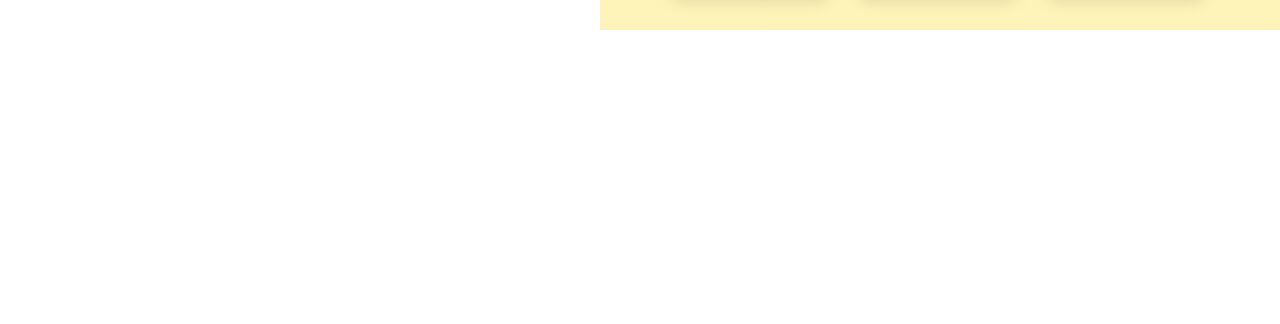
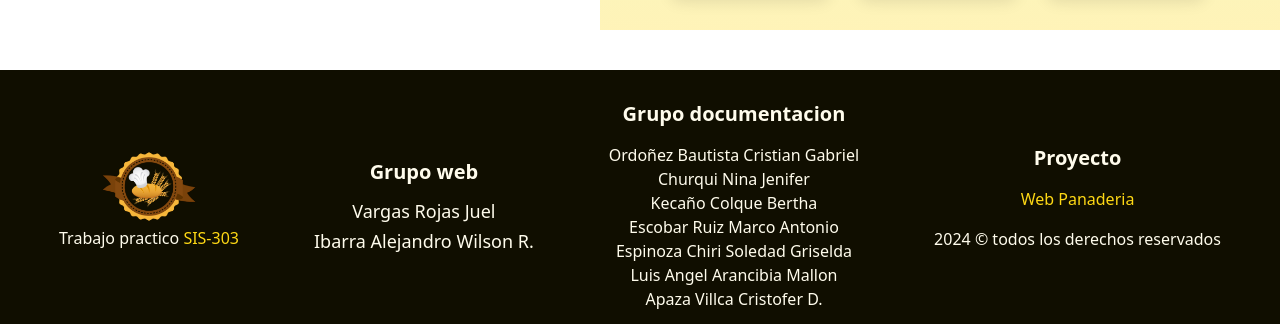
Before and after one commit to JuelVargas/web-react-panaderia, a React (Vite) app: page / in a window 1280 px wide. Shown: the part 809-1133 px from the top of the page. Before the commit the page ends 839 px from the top, so only its background shows below. Built offline with nearby package versions, Linux system fonts and the light colour scheme; a web font is replaced by a local one.

Commit message:
agrega: seccion Footer y estilos

```diff
--- a/src/App.jsx
+++ b/src/App.jsx
@@ -1,5 +1,5 @@
 
-import { Navbar } from './Components'
+import { Navbar, Footer } from './Components'
 import { Hero, Maquinaria, Recetas, Reportes, Personal, Inventario } from './sections'
 import { Routes, Route } from 'react-router-dom'
 import './App.css'
@@ -22,6 +22,7 @@ function App() {
         <Route path='/inventario' element={<Inventario />} />
 
       </Routes>
+      <Footer/>
     </main>
 
   )
--- /dev/null
+++ b/src/Components/Footer.jsx
@@ -0,0 +1,54 @@
+import { logoPanaderia } from "../assets/images"
+
+const Footer = () => {
+  return (
+    <footer className="w-full mt-4 md:mt-10 flex flex-col gap-4 items-center md:flex-row md:justify-evenly py-2 md:py-4 bg-text text-background">
+        <div className=" flex flex-col items-center justify-center">
+            <img src={logoPanaderia} alt="logo" width={100} height={100} />
+            <p>Trabajo practico <span className="text-primary">SIS-303</span></p>
+        </div>
+        <div className="text-center">
+            <p
+            className="text-xl font-semibold my-4 flex flex-col items-center justify-between"
+            >
+                Grupo web
+            </p>
+            <ul className="text-lg font-medium">
+                <li className="my-2 ">Vargas Rojas Juel</li>
+                <li >Ibarra Alejandro Wilson R.</li>
+            </ul>
+        </div>
+        <div >
+            <p
+            className="text-xl font-semibold my-4 flex flex-col items-center justify-between"
+            >
+                Grupo documentacion
+            </p>
+            <ul className="text-center">
+                <li>Ordoñez Bautista Cristian Gabriel</li>
+                <li>Churqui Nina Jenifer</li>
+                <li>Kecaño Colque Bertha</li>
+                <li>Escobar Ruiz Marco Antonio</li>
+                <li>Espinoza Chiri Soledad Griselda</li>
+                <li>Luis Angel Arancibia Mallon</li>
+                <li>Apaza Villca Cristofer D.</li>
+            </ul>
+        </div>
+        <div className="text-center">
+            <p className="text-xl font-semibold my-4 flex flex-col items-center justify-between" >
+                Proyecto
+            </p>
+            <a
+            href="https://github.com/JuelVargas/web-react-panaderia"
+            target="_blank"
+            className="text-primary active:text-primary/30"
+            >
+                Web Panaderia
+            </a>
+            <p className="my-4">2024 &copy; todos los derechos reservados </p>
+        </div>
+    </footer>
+  )
+}
+
+export default Footer
--- a/src/Components/index.js
+++ b/src/Components/index.js
@@ -1,9 +1,11 @@
 import Navbar from "./Navbar";
 import Button from "./Button";
 import BreadCard from "./BreadCard";
+import Footer from "./Footer"
 
 export {
     Navbar,
     Button,
     BreadCard,
+    Footer
 }
```
